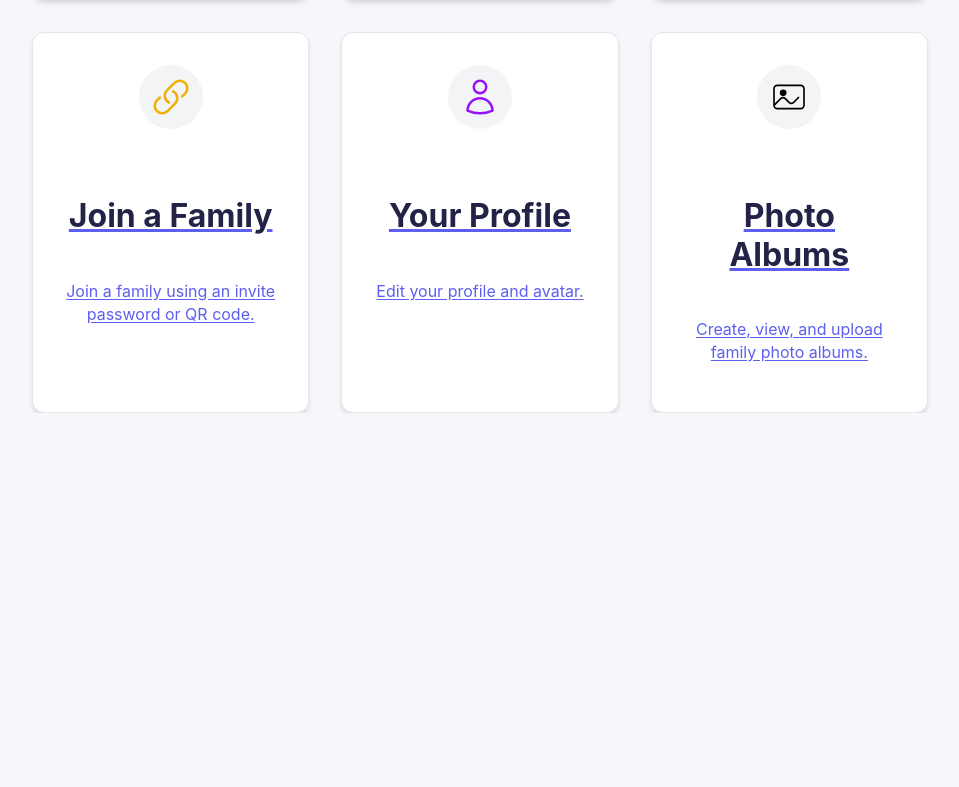
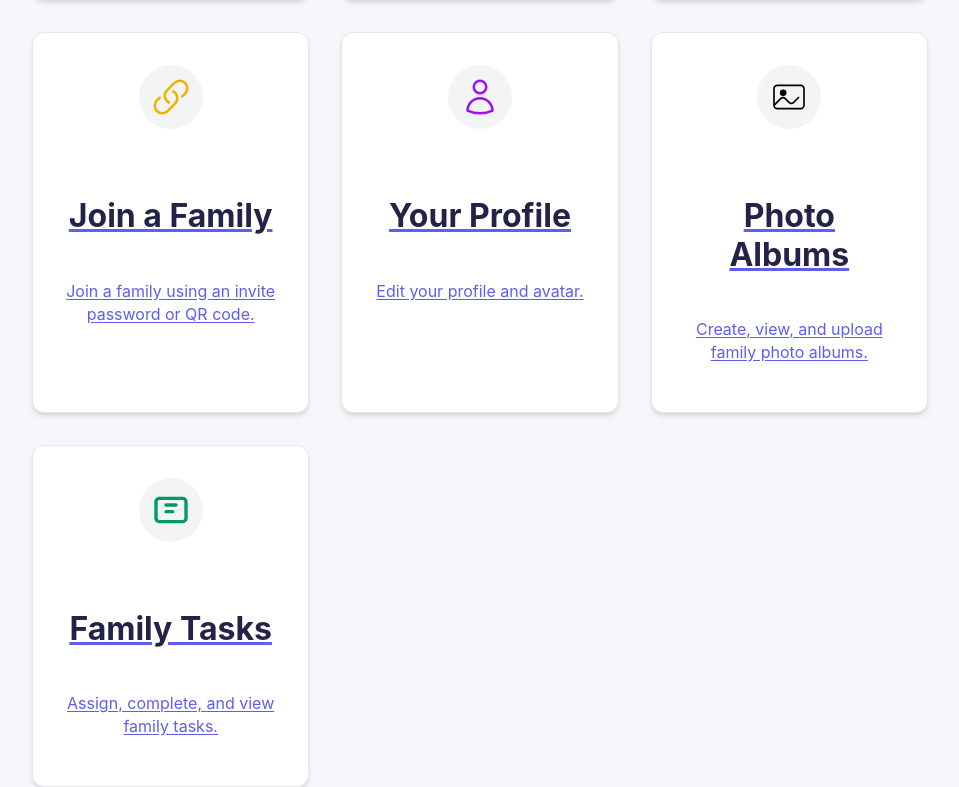
Before and after one commit to OurKyn/Kyn, a Next.js app: page / in a window 1280 px wide. Shown: the part 846-1633 px from the top of the page, without its empty margins (160-1119 px from the left). Before the commit the page ends 1259 px from the top, so only its background shows below. Built offline with nearby package versions, Linux system fonts and the light colour scheme; no server answers.

Commit message:
feat: add Family Tasks card to dashboard for easy access to /tasks page

```diff
--- a/src/app/page.tsx
+++ b/src/app/page.tsx
@@ -58,6 +58,34 @@ export default function DashboardPage() {
           title="Photo Albums"
           description="Create, view, and upload family photo albums."
         />
+        <DashboardCard
+          href="/tasks"
+          icon={
+            <svg
+              className="h-10 w-10 text-emerald-600"
+              fill="none"
+              stroke="currentColor"
+              strokeWidth="2"
+              viewBox="0 0 24 24"
+            >
+              <rect
+                x="3"
+                y="5"
+                width="18"
+                height="14"
+                rx="2"
+                stroke="currentColor"
+              />
+              <path
+                d="M9 9h6M9 13h4"
+                stroke="currentColor"
+                strokeLinecap="round"
+              />
+            </svg>
+          }
+          title="Family Tasks"
+          description="Assign, complete, and view family tasks."
+        />
       </div>
     </main>
   )
```
